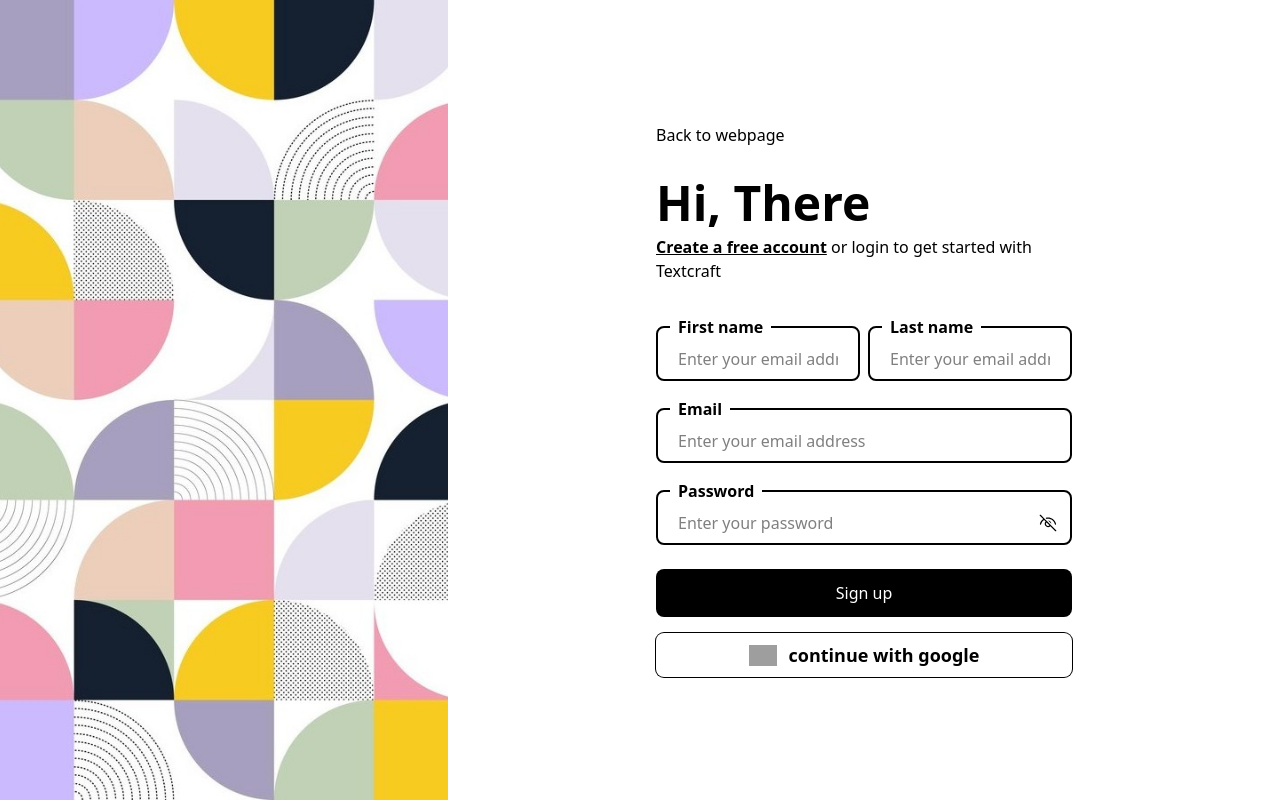
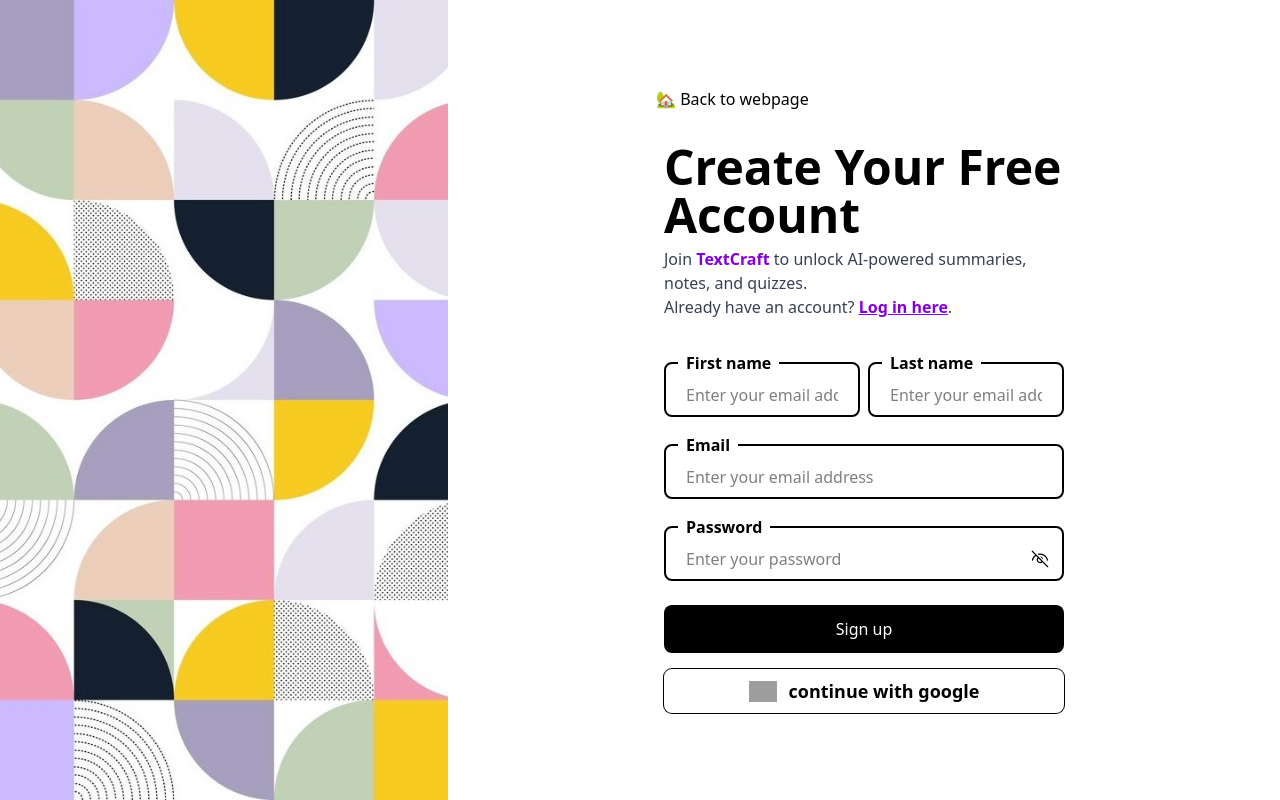
Before and after one commit to PinakiRay-webdev/TextCraft-AI, a React (Vite) app: page /signup in a window 1280 px wide. Built offline with nearby package versions, Linux system fonts and the light colour scheme; grey boxes are pictures that could not be loaded.

Commit message:
enhancements

```diff
--- a/src/Pages/Home/Components/CTA/CTA.jsx
+++ b/src/Pages/Home/Components/CTA/CTA.jsx
@@ -1,8 +1,8 @@
 import cta_asset from "../../../../assets/cta_asset.jpg";
+import { useNavigate } from "react-router-dom";
+const CTA = () => {
 
-const CTA = () => {
-  const user = JSON.parse(localStorage.getItem("userCredentials"));
-
+  const navigate = useNavigate();
   return (
     <section className="relative w-full mx-auto flex flex-col items-center text-center py-28 mt-[7rem] px-4">
       {/* Background Image Overlay */}
@@ -12,49 +12,14 @@
         alt="CTA Background"
       />
 
-      {!user ? (
-        <>
-          <h3 className="font-semibold text-white text-4xl sm:text-5xl">
-            Let's begin your text to <br />
-            <span className="text-blue-400">innovative journey</span>
-          </h3>
-          <p className="text-zinc-300 my-5 max-w-xl text-lg">
-            Join our creative community and embrace next-gen AI design tools.
-          </p>
-          <form className="flex flex-col sm:flex-row items-center gap-4 mt-4">
-            <input
-              className="border border-zinc-400 bg-white/10 backdrop-blur-md text-white w-[18rem] sm:w-[24rem] py-3 px-4 rounded-full placeholder-gray-300 focus:outline-none focus:ring-2 focus:ring-blue-500"
-              type="email"
-              placeholder="Enter your email address..."
-            />
-            <button
-              type="submit"
-              className="bg-blue-600 hover:bg-blue-700 transition px-6 py-3 rounded-full text-white text-base font-semibold shadow-lg"
-            >
-              Generate your ideas today
-            </button>
-          </form>
-          <footer className="flex flex-wrap justify-center text-gray-400 gap-6 mt-6 text-sm font-medium">
-            <span className="hover:text-white transition cursor-pointer">
-              Learn the basics
-            </span>
-            <span className="hover:text-white transition cursor-pointer">
-              First implement
-            </span>
-            <span className="hover:text-white transition cursor-pointer">
-              Start today
-            </span>
-          </footer>
-        </>
-      ) : (
-        <>
+       <>
           <h2 className="text-3xl sm:text-4xl font-bold text-white">
-            Ready to bring your preparations with us?
+            Ready to bring your <span className="text-blue-400" >preparations</span> with us?
           </h2>
           <p className="text-lg text-gray-300 mt-3">
             You're all set — start creating stunning quizes with AI in seconds.
           </p>
-          <button className="bg-blue-600 hover:bg-blue-700 transition px-6 py-3 mt-6 rounded-full text-white text-base font-semibold shadow-lg">
+          <button onClick={() => navigate('/quiz')} className="bg-blue-600 hover:bg-blue-700 transition px-6 py-3 mt-6 rounded-full text-white text-base font-semibold shadow-lg">
             Launch the Generator
           </button>
           <div className="flex justify-center flex-wrap gap-6 text-sm text-gray-400 pt-6">
@@ -69,7 +34,6 @@
             </span>
           </div>
         </>
-      )}
     </section>
   );
 };
--- a/src/authentication/Sign Up/Signup.jsx
+++ b/src/authentication/Sign Up/Signup.jsx
@@ -3,7 +3,11 @@
 import { useForm } from "react-hook-form";
 import google from "../../assets/google.svg";
 import { useState } from "react";
-import { GoogleAuthProvider, signInWithPopup , createUserWithEmailAndPassword } from "firebase/auth";
+import {
+  GoogleAuthProvider,
+  signInWithPopup,
+  createUserWithEmailAndPassword,
+} from "firebase/auth";
 import { firebaseAuth } from "../../firebase/firebaseConfig";
 import { useNavigate } from "react-router-dom";
 import { toast, ToastContainer } from "react-toastify";
@@ -30,14 +34,17 @@
     await signInWithPopup(firebaseAuth, provider)
       .then((result) => {
         const user = result.user;
-        localStorage.setItem('userCredentials' , JSON.stringify({
+        localStorage.setItem(
+          "userCredentials",
+          JSON.stringify({
             userEmail: user.email,
-            photoUrl: user.photoURL
-        }))
+            photoUrl: user.photoURL,
+          })
+        );
         toast.dismiss();
         toast.success("Authenticated✅", { theme: "dark" });
         setTimeout(() => {
-            navigate('/')
+          navigate("/");
         }, 1500);
       })
       .catch((error) => {
@@ -50,20 +57,25 @@
   const signup = async (data) => {
     toast.loading("Registering your accound...", { theme: "dark" });
     try {
-        createUserWithEmailAndPassword(firebaseAuth , data.email , data.password).then((credentials) =>{
-            const user = credentials.user;
-            localStorage.setItem('userCredentials' , JSON.stringify({
-                userEmail: user.email,
-            }))
-            toast.dismiss();
-            toast.success('Account registered✅' , {theme: 'dark'})
-            setTimeout(() => {
-                navigate('/')
-            }, 1500);
-        }).catch((error) =>{
-            toast.dismiss();
-            toast.error(error.message , {theme : 'dark'})
+      createUserWithEmailAndPassword(firebaseAuth, data.email, data.password)
+        .then((credentials) => {
+          const user = credentials.user;
+          localStorage.setItem(
+            "userCredentials",
+            JSON.stringify({
+              userEmail: user.email,
+            })
+          );
+          toast.dismiss();
+          toast.success("Account registered✅", { theme: "dark" });
+          setTimeout(() => {
+            navigate("/");
+          }, 1500);
         })
+        .catch((error) => {
+          toast.dismiss();
+          toast.error(error.message, { theme: "dark" });
+        });
     } catch (error) {
       toast.dismiss();
       toast.error("failed to submit", { theme: "dark" });
@@ -81,20 +93,30 @@
       </div>
       <div id="signin-form" className="flex-1 flex items-center">
         <article className="min-w-[25rem] w-[50%] mx-auto">
-          <header>
-            <p>Back to webpage</p>
+          <header className="cursor-pointer" onClick={() => navigate("/")}>
+            <p> 🏡 Back to webpage</p>
           </header>
-          <div className="mt-8">
-            <h2 className="text-5xl font-semibold">Hi, There</h2>
-            <p className="mt-2">
-              <span className="font-semibold underline cursor-pointer">
-                Create a free account
-              </span>{" "}
-              or login to get started with Textcraft
+          <div className="mt-8 mx-2">
+            <h2 className="text-4xl md:text-5xl font-bold">
+              Create Your Free Account
+            </h2>
+            <p className="mt-2 text-gray-700">
+              Join{" "}
+              <span className="font-semibold text-purple-700">TextCraft</span>{" "}
+              to unlock AI-powered summaries, notes, and quizzes.
+              <br />
+              Already have an account?{" "}
+              <span
+                className="font-semibold underline cursor-pointer text-purple-700"
+                onClick={() => navigate("/signin")}
+              >
+                Log in here
+              </span>
+              .
             </p>
           </div>
           {/* sign up form  */}
-          <form onSubmit={handleSubmit(signup)} className="mt-8">
+          <form onSubmit={handleSubmit(signup)} className="mt-8 mx-2">
             {/* first and last name  */}
             <div className="flex gap-2">
               <fieldset
@@ -108,7 +130,9 @@
                   }`}
                 >
                   {" "}
-                  {errors.firstname ? errors.firstname.message : "First name"}{" "}
+                  {errors.firstname
+                    ? errors.firstname.message
+                    : "First name"}{" "}
                 </legend>
                 <input
                   {...register("firstname", {
@@ -213,7 +237,7 @@
           {/* social media authentication  */}
           <div
             onClick={googleSignin}
-            className="ring-1 cursor-pointer ring-black flex items-center justify-center gap-3 py-2 rounded-lg mt-4"
+            className="ring-1 mx-2 cursor-pointer ring-black flex items-center justify-center gap-3 py-2 rounded-lg mt-4"
           >
             <img className="w-7" src={google} alt="" />
             <p className="text-lg font-semibold">continue with google</p>
--- a/src/authentication/Sign in/Signin.jsx
+++ b/src/authentication/Sign in/Signin.jsx
@@ -79,13 +79,13 @@
       </div>
       <div id="signin-form" className="flex-1 flex items-center">
         <article className="min-w-[25rem] w-[40%] mx-auto">
-          <header>
-            <p>Back to webpage</p>
+          <header onClick={()=> navigate('/')}>
+            <p>🏡 Back to webpage</p>
           </header>
           <div className="mt-8">
             <h2 className="text-5xl font-semibold">Welcome!!</h2>
             <p className="mt-2">
-              <span className="font-semibold underline cursor-pointer">
+              <span onClick={() => navigate('/signup')} className="font-semibold underline cursor-pointer">
                 Create a free account
               </span>{" "}
               or login to get started with Textcraft
```
Also changed, not shown: src/Pages/Summary/Summary.jsx (+30 -19 lines).
